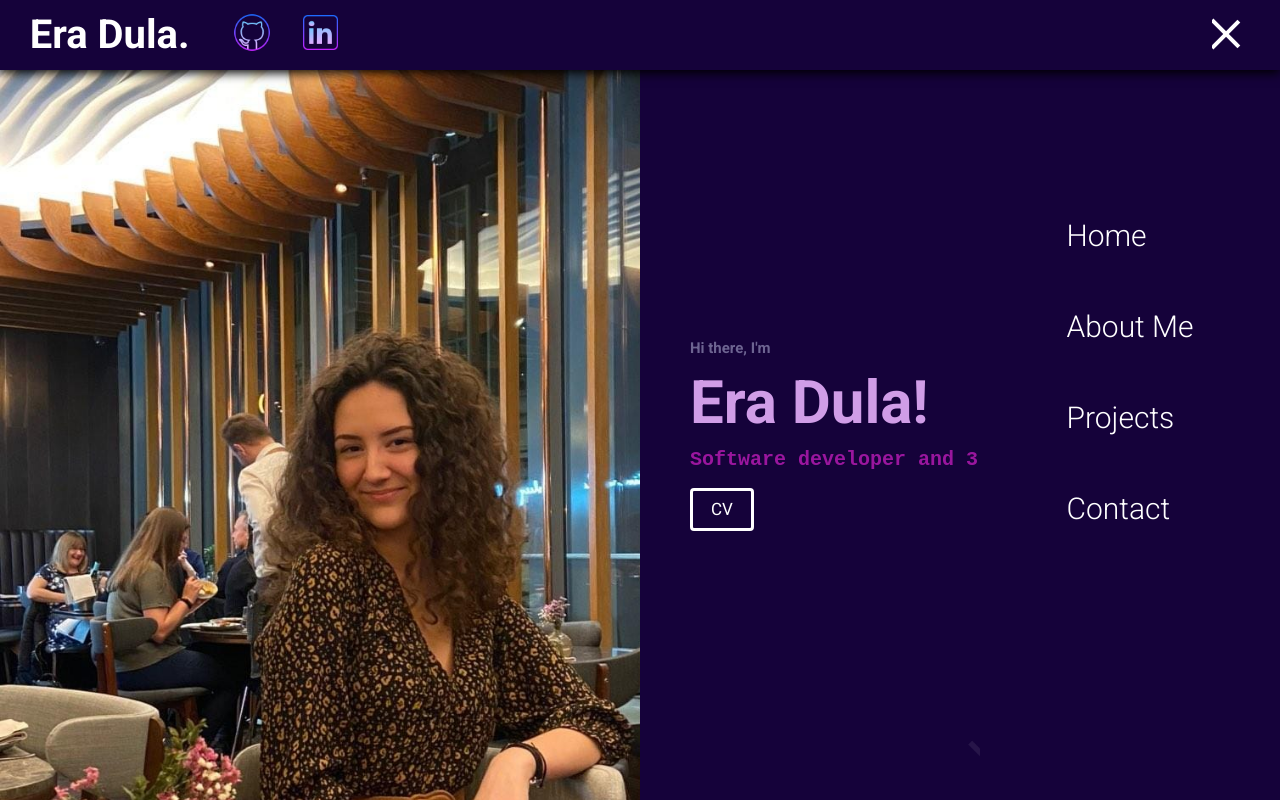
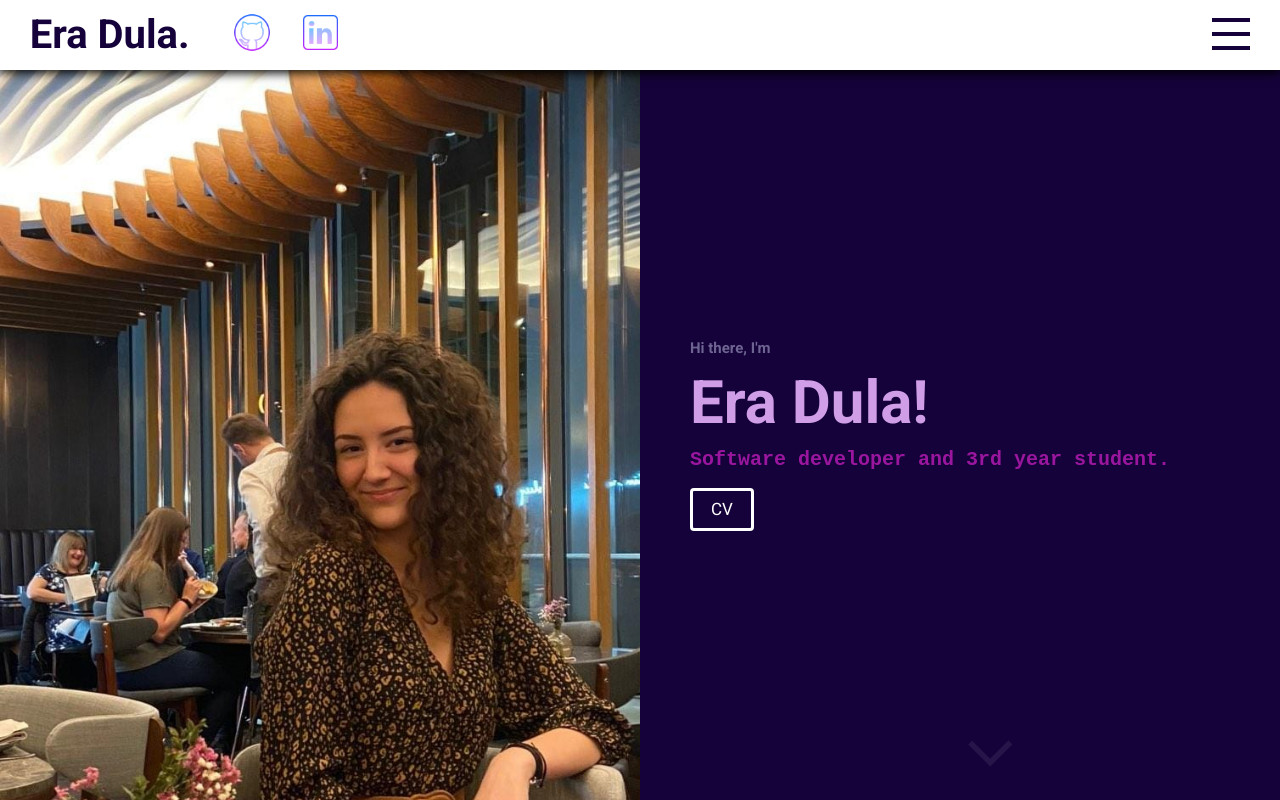
Before and after one commit to EraDula/personal-website, a React (Create React App) app in the folder my-website/: page / in a window 1280 px wide. Built offline with nearby package versions, Linux system fonts and the light colour scheme.

Commit message:
Fix navbar state

```diff
--- a/my-website/src/App.jsx
+++ b/my-website/src/App.jsx
@@ -8,7 +8,7 @@ import "./app.scss"
 import { useState } from 'react';
 
 function App() {
-  const [menuOpen, setMenuOpen] = useState(true)
+  const [menuOpen, setMenuOpen] = useState(false)
   return (
     <div className="app">
       <Navbar menuOpen={menuOpen} setMenuOpen={setMenuOpen} />
```
